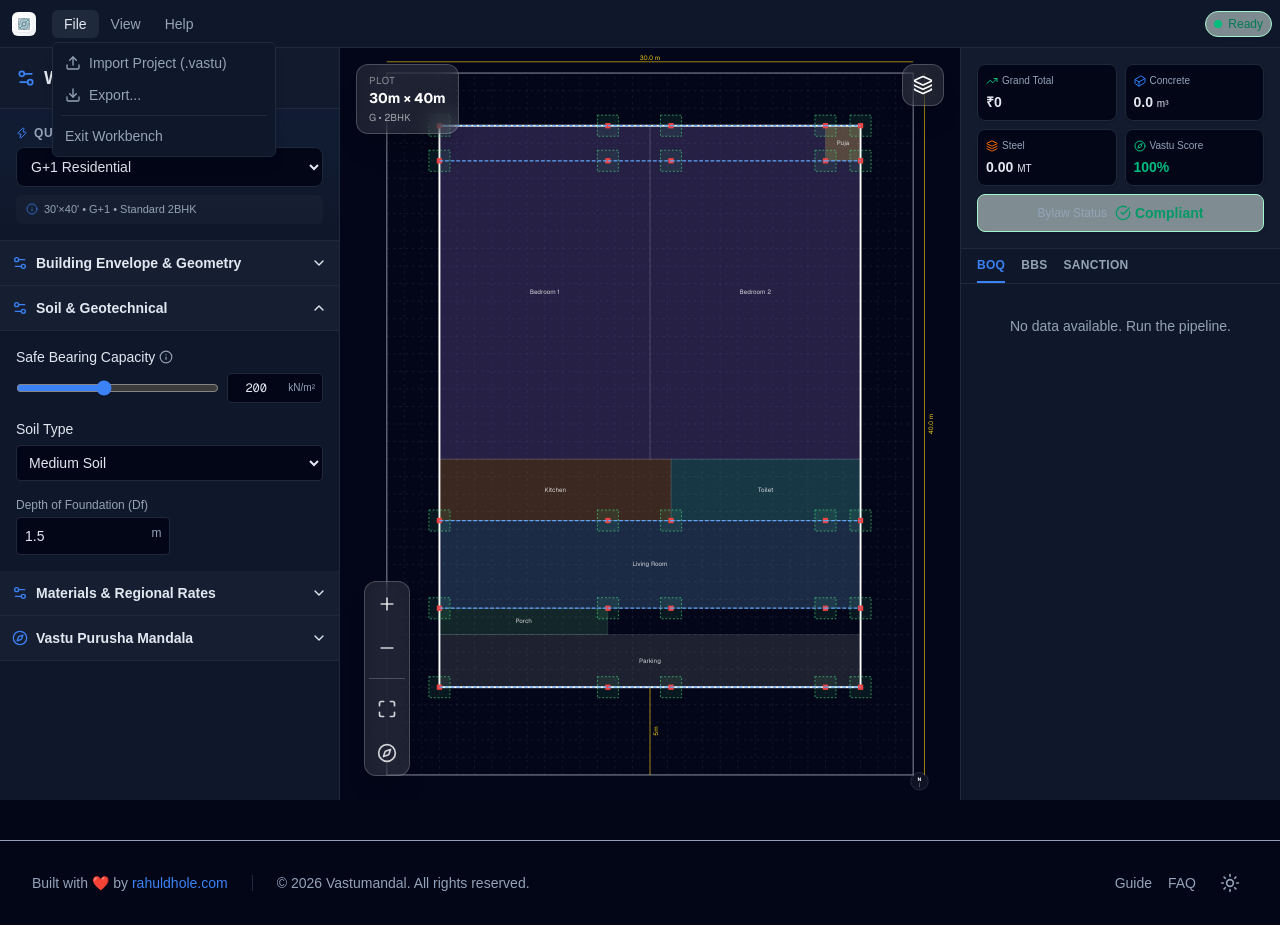
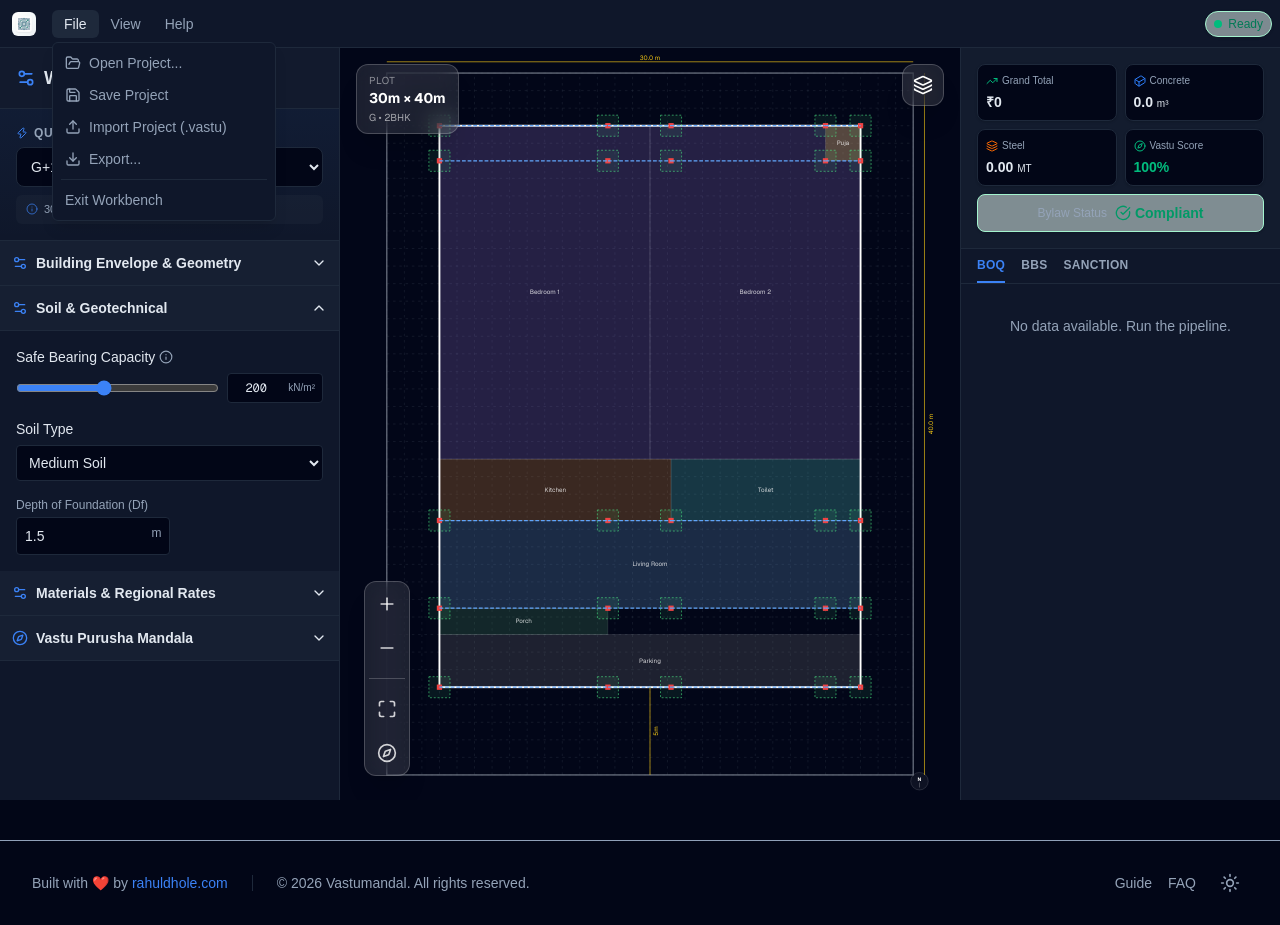
Before and after one commit to rahuldhole/vastumandal, a Next.js app in the folder apps/web/: page /workbench in a window 1280 px wide. Both pictures are taken after a click on the button "File". Built offline with nearby package versions, Linux system fonts and the light colour scheme.

Commit message:
feat: add native File System Access API support for project saving and opening

```diff
--- a/apps/web/src/components/ExportModal.tsx
+++ b/apps/web/src/components/ExportModal.tsx
@@ -36,7 +36,6 @@ export default function ExportModal({ isOpen, onClose }: { isOpen: boolean, onCl
   };
 
   const formats = [
-    { id: 'vastu', title: 'Save Project (.vastu)', desc: 'Full Vastumandal project state for backup and drag-and-drop restore.', icon: Database, color: 'text-emerald-500' },
     { id: 'dxf', title: 'AutoCAD Drawing (.dxf)', desc: 'Layer-separated CAD file with dimensions, grids, and isolated footing outlines.', icon: FileCode, color: 'text-blue-500' },
     { id: 'ifc', title: 'BIM Model (.ifc)', desc: 'Standard IFC STEP model with IfcWall, IfcColumn, IfcSlab, and IfcFooting.', icon: Box, color: 'text-purple-500' },
     { id: 'lsp', title: 'AutoLISP Script (.lsp)', desc: 'Direct command-line automation script for AutoCAD.', icon: FileText, color: 'text-amber-500' },
--- a/apps/web/src/components/WorkbenchHeader.tsx
+++ b/apps/web/src/components/WorkbenchHeader.tsx
@@ -1,11 +1,11 @@
 "use client";
 
-import React, { useRef } from "react";
+import React, { useRef, useState } from "react";
 import Link from "next/link";
 import Image from "next/image";
 import { useAppStore } from "@/store/useStore";
 import { useProjectImport } from "@/hooks/useProjectImport";
-import { Download, Upload, Check } from "lucide-react";
+import { Download, Upload, Check, FolderOpen, Save } from "lucide-react";
 import ExportModal from "./ExportModal";
 
 export default function WorkbenchHeader() {
@@ -19,10 +19,14 @@ export default function WorkbenchHeader() {
     isCalculating
   } = useAppStore();
 
-  const [isExportModalOpen, setIsExportModalOpen] = React.useState(false);
-  const [activeMenu, setActiveMenu] = React.useState<string | null>(null);
+  const [isExportModalOpen, setIsExportModalOpen] = useState(false);
+  const [activeMenu, setActiveMenu] = useState<string | null>(null);
+
+  // File System Access API handle
+  // eslint-disable-next-line @typescript-eslint/no-explicit-any
+  const [fileHandle, setFileHandle] = useState<any>(null);
+
   const fileInputRef = useRef<HTMLInputElement>(null);
-
   const { importFile } = useProjectImport();
 
   const handleImportClick = () => {
@@ -35,6 +39,7 @@ export default function WorkbenchHeader() {
       try {
         await importFile(file);
         setActiveMenu(null);
+        setFileHandle(null); // Clear handle as it's a new legacy import
       } catch (error) {
         console.error("Import failed:", error);
         alert("Failed to import file.");
@@ -43,6 +48,92 @@ export default function WorkbenchHeader() {
     if (fileInputRef.current) {
       fileInputRef.current.value = '';
     }
+  };
+
+  const handleOpenProject = async () => {
+    try {
+      if ('showOpenFilePicker' in window) {
+        // eslint-disable-next-line @typescript-eslint/no-explicit-any
+        const [handle] = await (window as any).showOpenFilePicker({
+          types: [{
+            description: 'Vastumandal Project',
+            accept: { 'application/json': ['.vastu', '.json'] }
+          }],
+          multiple: false
+        });
+        const file = await handle.getFile();
+        await importFile(file);
+        setFileHandle(handle);
+        setActiveMenu(null);
+      } else {
+        // Fallback to legacy import
+        handleImportClick();
+        setActiveMenu(null);
+      }
+    } catch (error) {
+      // User cancelled or error occurred
+      console.error(error);
+    }
+  };
+
+  const handleSaveProject = async () => {
+    const state = useAppStore.getState();
+    const exportData = {
+      schemaVersion: "1.0.0",
+      meta: {
+        projectName: state.templateData?.projectName || 'Vastumandal',
+        createdAt: new Date().toISOString(),
+      },
+      state: {
+        ...state,
+        boqResult: null,
+        geometryResult: null,
+        isCalculating: false
+      }
+    };
+
+    const jsonStr = JSON.stringify(exportData, null, 2);
+    const defaultFileName = `${(state.templateData?.projectName || 'Vastumandal').replace(/\s+/g, '_')}_Project.vastu`;
+
+    try {
+      if ('showSaveFilePicker' in window) {
+        let currentHandle = fileHandle;
+        if (!currentHandle) {
+          // eslint-disable-next-line @typescript-eslint/no-explicit-any
+          currentHandle = await (window as any).showSaveFilePicker({
+            suggestedName: defaultFileName,
+            types: [{
+              description: 'Vastumandal Project',
+              accept: { 'application/json': ['.vastu'] }
+            }]
+          });
+          setFileHandle(currentHandle);
+        }
+
+        const writable = await currentHandle.createWritable();
+        await writable.write(jsonStr);
+        await writable.close();
+        alert('Project saved successfully!');
+      } else {
+        // Fallback to standard download link if File System Access API is not supported
+        const blob = new Blob([jsonStr], { type: 'application/json' });
+        const url = URL.createObjectURL(blob);
+        const a = document.createElement('a');
+        a.href = url;
+        a.download = defaultFileName;
+        document.body.appendChild(a);
+        a.click();
+        document.body.removeChild(a);
+        URL.revokeObjectURL(url);
+      }
+    } catch (err) {
+      console.error("Save failed", err);
+      // Don't alert if user just cancelled the picker
+      if (err instanceof Error && err.name !== 'AbortError') {
+        alert('Failed to save file.');
+      }
+    }
+    setActiveMenu(null);
   };
 
   return (
@@ -74,6 +165,18 @@ export default function WorkbenchHeader() {
             </button>
             {activeMenu === 'File' && (
               <div className="absolute top-full left-0 mt-1 w-56 bg-card border border-border shadow-lg rounded-md py-1 z-50 flex flex-col">
+                <button
+                  onClick={handleOpenProject}
+                  className="flex items-center gap-2 px-3 py-1.5 text-left hover:bg-muted hover:text-foreground w-full transition-colors"
+                >
+                  <FolderOpen className="w-4 h-4" /> Open Project...
+                </button>
+                <button
+                  onClick={handleSaveProject}
+                  className="flex items-center gap-2 px-3 py-1.5 text-left hover:bg-muted hover:text-foreground w-full transition-colors"
+                >
+                  <Save className="w-4 h-4" /> Save Project
+                </button>
                 <button
                   onClick={() => { handleImportClick(); setActiveMenu(null); }}
                   className="flex items-center gap-2 px-3 py-1.5 text-left hover:bg-muted hover:text-foreground w-full transition-colors"
```
